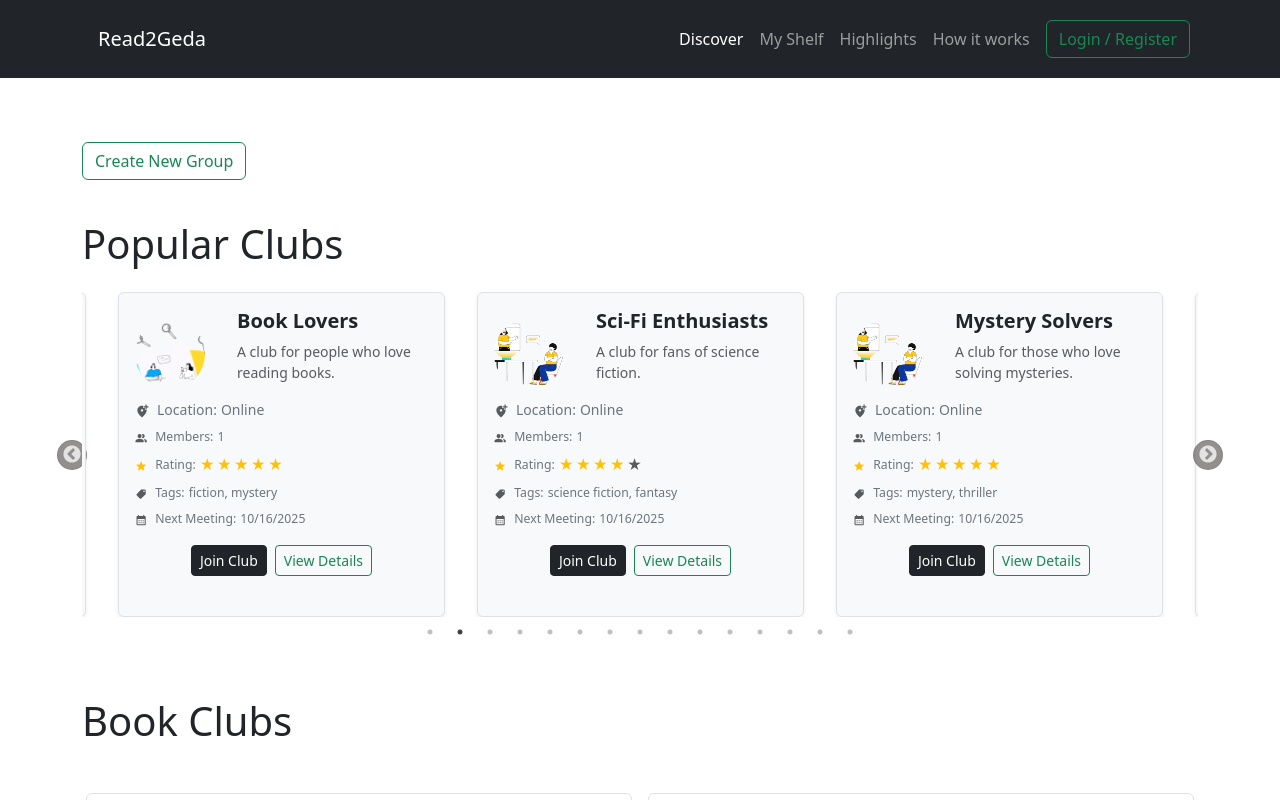
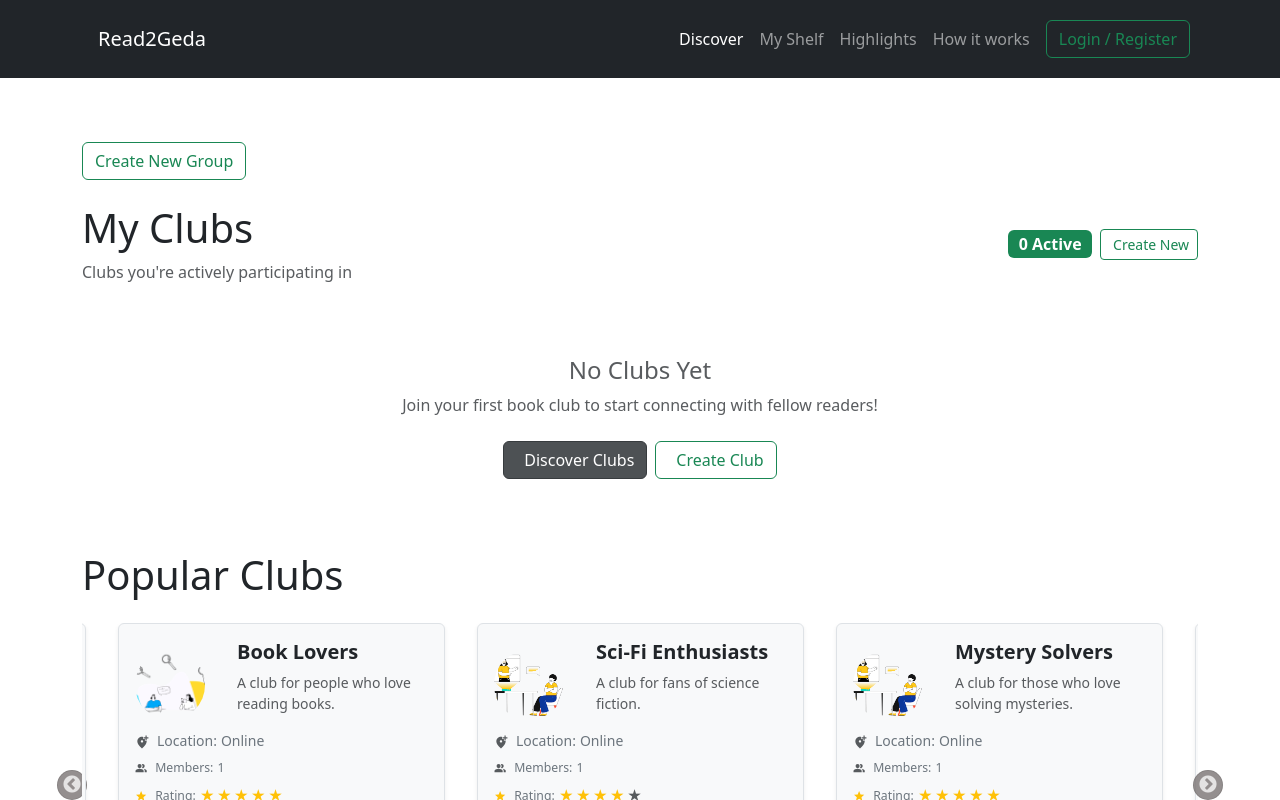
Before and after one commit to Orjihenry/Read2Geda, a React (Vite) app: page /discover in a window 1280 px wide. Shown: the top 800 px of the page. Built offline with nearby package versions, Linux system fonts and the light colour scheme.

Commit message:
User's clubs displlay

```diff
--- a/src/pages/Discover/Discover.tsx
+++ b/src/pages/Discover/Discover.tsx
@@ -1,34 +1,191 @@
 import { useState } from "react";
 import { NavLink } from "react-router-dom";
+import { useClub } from "../../context/ClubContext";
+import { useAuthContext } from "../../context/AuthContext";
 import Footer from "../../components/Footer";
 import Header from "../../components/Header";
 import ClubCard from "../../components/ClubCard";
 import ClubCarousel from "../../components/ClubCarousel";
 import useClubData from "../../hooks/useClubData";
 import useSearchFilter from "../../hooks/useSearchFilter";
-import "./discover.css"
+import "./discover.css";
 
 export default function Discover() {
   const { clubs, loading } = useClubData();
+  const { getMyClubs } = useClub();
+  const { currentUser } = useAuthContext();
+
+  const userId = currentUser?.id;
 
   const [currentClubs, setCurrentClubs] = useState(1);
   const clubsPerPage = 6;
 
-  const { filteredData, searchInput, setSearchInput, categoryInput, setCategoryInput } = useSearchFilter(clubs);
+  const {
+    filteredData,
+    searchInput,
+    setSearchInput,
+    categoryInput,
+    setCategoryInput,
+  } = useSearchFilter(clubs);
 
   const lastClubsIndex = currentClubs * clubsPerPage;
   const firstClubsIndex = lastClubsIndex - clubsPerPage;
 
   const currentClubPost = filteredData.slice(firstClubsIndex, lastClubsIndex);
 
-  const nClubs = Math.ceil(filteredData.length/clubsPerPage)
-  const numbers = [...Array(nClubs + 1).keys()].slice(1)
+  const nClubs = Math.ceil(filteredData.length / clubsPerPage);
+  const numbers = [...Array(nClubs + 1).keys()].slice(1);
 
   return (
     <>
       <Header />
       <div className="container my-5">
-        <NavLink className="btn btn-outline-success my-3" to="/create_club">Create New Group</NavLink>
+        <NavLink className="btn btn-outline-success my-3" to="/create_club">
+          Create New Group
+        </NavLink>
+
+        <div className="section my-2">
+          <div className="d-flex align-items-center justify-content-between mb-4">
+            <div>
+              <h1 className="display-6 mb-2">My Clubs</h1>
+              <p className="text-muted mb-0">Clubs you're actively participating in</p>
+            </div>
+            <div className="d-flex align-items-center">
+              <span className="badge bg-success fs-6 me-2">
+                {getMyClubs(userId || "").length} Active
+              </span>
+              <NavLink to="/create-club" className="btn btn-outline-success btn-sm">
+                <i className="fas fa-plus me-1"></i>
+                Create New
+              </NavLink>
+            </div>
+          </div>
+
+          {getMyClubs(userId || "").length > 0 ? (
+            <div className="row g-4">
+              {getMyClubs(userId || "")
+                .sort((a, b) => new Date(b.createdAt).getTime() - new Date(a.createdAt).getTime())
+                .map((item, index) => (
+                  <div key={item.id || index} className="col-lg-4 col-md-6">
+                    <div className="card h-100 border-0 shadow-sm hover-lift">
+                      <div className="card-body p-4">
+                        <div className="d-flex align-items-start mb-3">
+                          <div className="flex-shrink-0 me-3">
+                            <img
+                              src={item.imageUrl}
+                              alt={item.name}
+                              className="rounded-circle"
+                              style={{
+                                width: "60px",
+                                height: "60px",
+                                objectFit: "cover",
+                              }}
+                            />
+                          </div>
+                          <div className="flex-grow-1">
+                            <h5 className="card-title mb-1 fw-bold">{item.name}</h5>
+                            <p className="text-muted small mb-2">{item.description}</p>
+                            <div className="d-flex align-items-center">
+                              <span className="badge bg-light text-dark me-2">
+                                <i className="fas fa-users me-1"></i>
+                                {item.members.length}
+                              </span>
+                              <span className="badge bg-warning text-dark">
+                                <i className="fas fa-star me-1"></i>
+                                {item.rating}
+                              </span>
+                            </div>
+                          </div>
+                        </div>
+
+                        <div className="mb-3">
+                          <div className="row g-2 text-center">
+                            <div className="col-4">
+                              <div className="border-end">
+                                <div className="text-dark fw-bold">{item.location || "Online"}</div>
+                                <small className="text-muted">Location</small>
+                              </div>
+                            </div>
+                            <div className="col-4">
+                              <div className="border-end">
+                                <div className="text-success fw-bold">{item.meetingFrequency || "N/A"}</div>
+                                <small className="text-muted">Frequency</small>
+                              </div>
+                            </div>
+                            <div className="col-4">
+                              <div className="text-info fw-bold">
+                                {item.nextMeeting
+                                  ? new Date(item.nextMeeting).toLocaleDateString('en-US', { month: 'short', day: 'numeric' })
+                                  : "TBD"
+                                }
+                              </div>
+                              <small className="text-muted">Next Meeting</small>
+                            </div>
+                          </div>
+                        </div>
+
+                        <div className="d-flex gap-2">
+                          <NavLink
+                            to={`/club/${item.id}`}
+                            className="btn btn-outline-success btn-sm flex-fill"
+                          >
+                            <i className="fas fa-eye me-1"></i>
+                            View Details
+                          </NavLink>
+                          <NavLink
+                            to="/discussions"
+                            className="btn btn-success btn-sm flex-fill"
+                          >
+                            <i className="fas fa-comments me-1"></i>
+                            Discussions
+                          </NavLink>
+                        </div>
+                      </div>
+
+                      <div className="card-footer bg-light border-0 px-4 py-3">
+                        <div className="d-flex justify-content-between align-items-center">
+                          <small className="text-muted">
+                            Joined {new Date(item.createdAt).toLocaleDateString('en-US', {
+                              month: 'short',
+                              day: 'numeric',
+                              year: 'numeric'
+                            })}
+                          </small>
+                          <div className="d-flex gap-1">
+                            {item.tags?.slice(0, 2).map((tag, tagIndex) => (
+                              <span key={tagIndex} className="badge bg-secondary small">
+                                {tag}
+                              </span>
+                            ))}
+                          </div>
+                        </div>
+                      </div>
+                    </div>
+                  </div>
+                ))}
+            </div>
+          ) : (
+            <div className="text-center py-5">
+              <div className="mb-4">
+                <i className="fas fa-users fa-3x text-muted mb-3"></i>
+                <h4 className="text-muted">No Clubs Yet</h4>
+                <p className="text-muted mb-4">
+                  Join your first book club to start connecting with fellow readers!
+                </p>
+              </div>
+              <div className="d-flex gap-2 justify-content-center">
+                <NavLink to="/discover" className="btn btn-dark">
+                  <i className="fas fa-search me-2"></i>
+                  Discover Clubs
+                </NavLink>
+                <NavLink to="/create-club" className="btn btn-outline-success">
+                  <i className="fas fa-plus me-2"></i>
+                  Create Club
+                </NavLink>
+              </div>
+            </div>
+          )}
+        </div>
 
         <div className="section my-2">
           <h1 className="display-6 py-3">Popular Clubs</h1>
@@ -53,8 +210,12 @@ export default function Discover() {
               </div>
 
               <div className="col-md-6">
-                <select className="form-select" id="filterSelect"
-                onChange={(e) => setCategoryInput(e.target.value)} value={categoryInput}>
+                <select
+                  className="form-select"
+                  id="filterSelect"
+                  onChange={(e) => setCategoryInput(e.target.value)}
+                  value={categoryInput}
+                >
                   <option value="">All Categories</option>
                   <option value="biography">Biography</option>
                   <option value="documentary">Documentary</option>
@@ -74,14 +235,13 @@ export default function Discover() {
 
           {loading ? (
             <div className="text-center py-5">
-              <div className="spinner-border text-primary mb-2" role="status" />
+              <div className="spinner-border text-dark mb-2" role="status" />
               <p>📚 Fetching awesome book clubs for you...</p>
             </div>
           ) : currentClubPost.length > 0 ? (
             currentClubPost.map((item, index) => (
               <div key={item.id || index} className="col-md-4">
                 <ClubCard item={item} index={index} />
-
               </div>
             ))
           ) : (
@@ -90,17 +250,27 @@ export default function Discover() {
           <nav className="cursor">
             <ul className="pagination justify-content-center">
               <li className="page-item btn-outline-success">
-                <a className="btn btn-outline-success" onClick={prevPage}>Prev</a>
+                <a className="btn btn-outline-success" onClick={prevPage}>
+                  Prev
+                </a>
               </li>
-              {
-                numbers.map((n, i) => (
-                  <li className={`page-item ${currentClubs === n ? 'active' : ''}`} key={i}>
-                    <a className="btn btn-outline-success" onClick={() => changCurrPage(n)}>{n}</a>
+              {numbers.map((n, i) => (
+                <li
+                  className={`page-item ${currentClubs === n ? "active" : ""}`}
+                  key={i}
+                >
+                  <a
+                    className="btn btn-outline-success"
+                    onClick={() => changCurrPage(n)}
+                  >
+                    {n}
+                  </a>
                 </li>
-                ))
-              }
+              ))}
               <li className="page.item">
-                <a className="btn btn-outline-success" onClick={nextPage}>Next</a>
+                <a className="btn btn-outline-success" onClick={nextPage}>
+                  Next
+                </a>
               </li>
             </ul>
           </nav>
@@ -112,17 +282,17 @@ export default function Discover() {
 
   function prevPage() {
     if (currentClubs !== 1) {
-        setCurrentClubs(currentClubs - 1)
+      setCurrentClubs(currentClubs - 1);
     }
   }
 
   function nextPage() {
     if (currentClubs !== nClubs) {
-        setCurrentClubs(currentClubs + 1)
+      setCurrentClubs(currentClubs + 1);
     }
   }
 
   function changCurrPage(id: number) {
-    setCurrentClubs(id)
+    setCurrentClubs(id);
   }
 }
```
Lines whose indentation alone changed are shown as unchanged.
